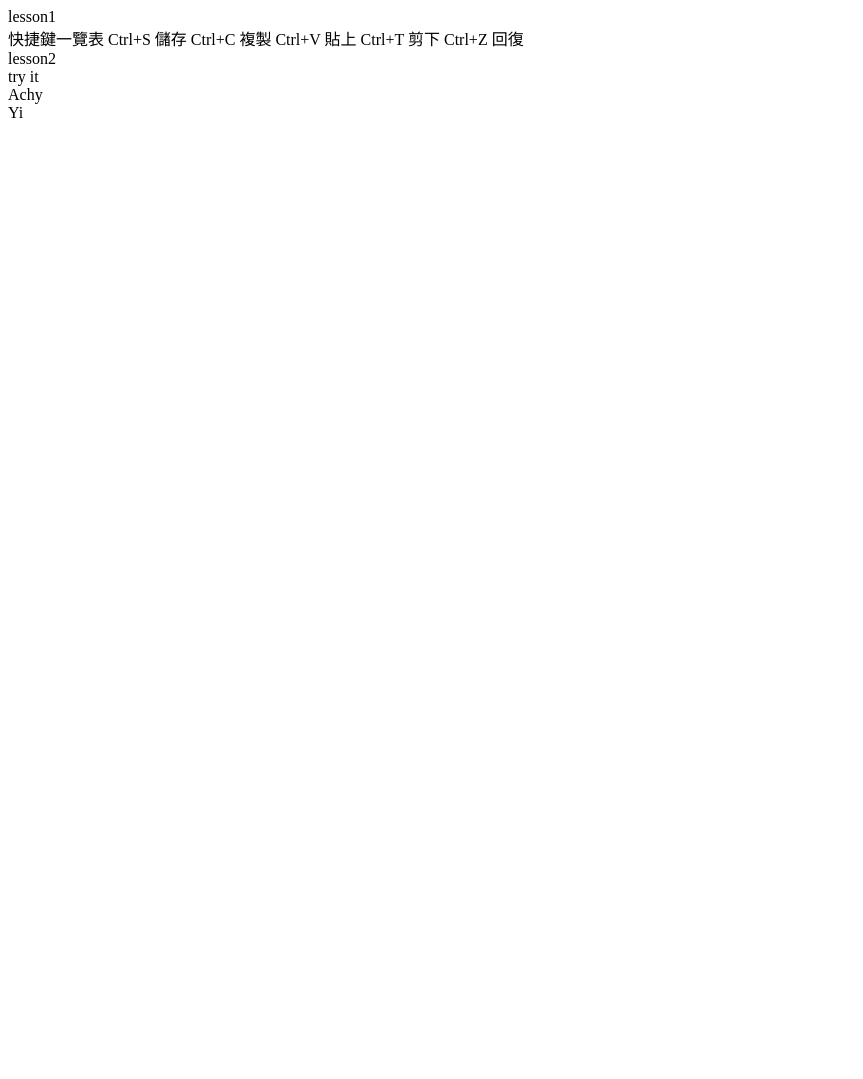
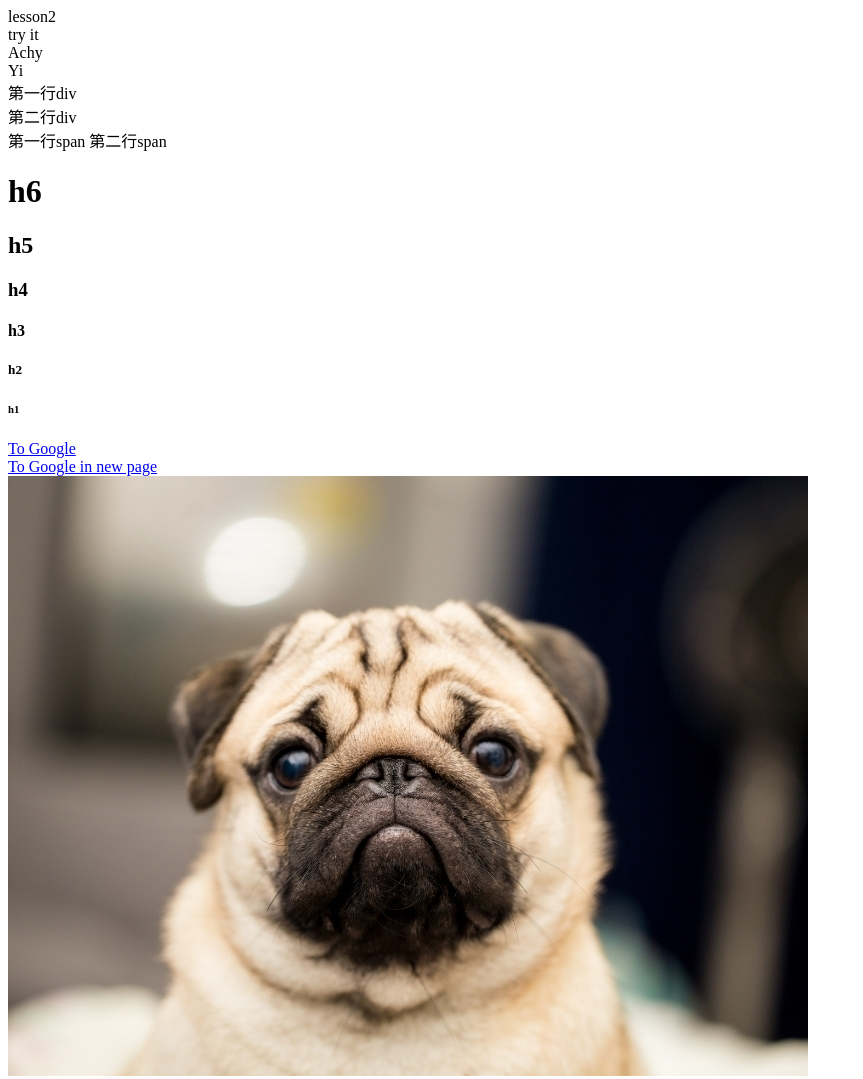
Before and after one commit to ACHY222/achy-yi, a plain HTML site: page index.html in a window 1280 px wide. Shown: the whole page, without its empty margins (0-863 px from the left). Before the commit the page ends 800 px from the top, so only its background shows below. Drawn offline with Linux system fonts and the light colour scheme.

Commit message:
圖片檔

```diff
--- a/index.html
+++ b/index.html
@@ -1,5 +1,6 @@
 <!DOCTYPE html>
 <html lang="en">
+
 <head>
     <meta charset="UTF-8">
     <meta http-equiv="X-UA-Compatible" content="IE=edge">
@@ -15,7 +16,7 @@
     <link rel="apple-touch-icon" sizes="144x144" href="/images/icon/apple-icon-144x144.png">
     <link rel="apple-touch-icon" sizes="152x152" href="/images/icon/apple-icon-152x152.png">
     <link rel="apple-touch-icon" sizes="180x180" href="/images/icon/apple-icon-180x180.png">
-    <link rel="icon" type="image/png" sizes="192x192"  href="/images/icon/android-icon-192x192.png">
+    <link rel="icon" type="image/png" sizes="192x192" href="/images/icon/android-icon-192x192.png">
     <link rel="icon" type="image/png" sizes="32x32" href="/images/icon/favicon-32x32.png">
     <link rel="icon" type="image/png" sizes="96x96" href="/images/icon/favicon-96x96.png">
     <link rel="icon" type="image/png" sizes="16x16" href="/images/icon/favicon-16x16.png">
@@ -24,14 +25,8 @@
     <meta name="msapplication-TileImage" content="/images/icon/ms-icon-144x144.png">
     <meta name="theme-color" content="#ffffff">
 </head>
+
 <body>
-    <div>lesson1</div>
-    <div>快捷鍵一覽表
-        Ctrl+S  儲存
-        Ctrl+C  複製
-        Ctrl+V  貼上
-        Ctrl+T  剪下
-        Ctrl+Z  回復</div>
     <div>lesson2</div>
     <div>try it </div>
     <div id="firstname" class="fullname">Achy
@@ -40,6 +35,25 @@
     <div id="first-name" class="fullname">Yi
 
     </div>
+    <div>第一行div</div>
+    <div>第二行div</div>
 
+    <span>第一行span</span>
+    <span>第二行span</span>
+
+    <h1>h6</h1>
+    <h2>h5</h2>
+    <h3>h4</h3>
+    <h4>h3</h4>
+    <h5>h2</h5>
+    <h6>h1</h6>
+    <div>
+        <a href="http://www.google.com">To Google</a>
+    </div>
+    <div>
+        <a href="http://www.google.com" target="_blank">To Google in new page</a>
+    </div>
+    <img src="images/dog.jpeg" alt="可愛的小狗勾">
 </body>
+
 </html>
```
Also changed, not shown: images/dog.jpeg (added). Lines whose indentation alone changed are shown as unchanged.
